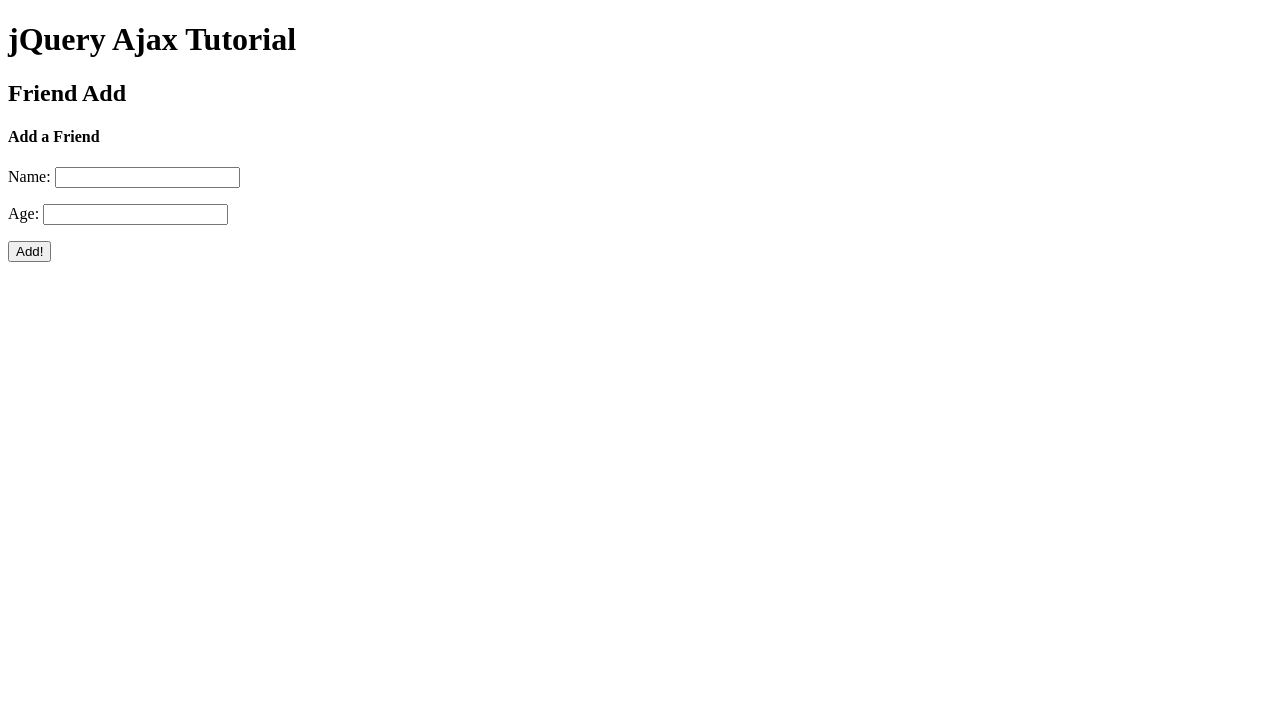
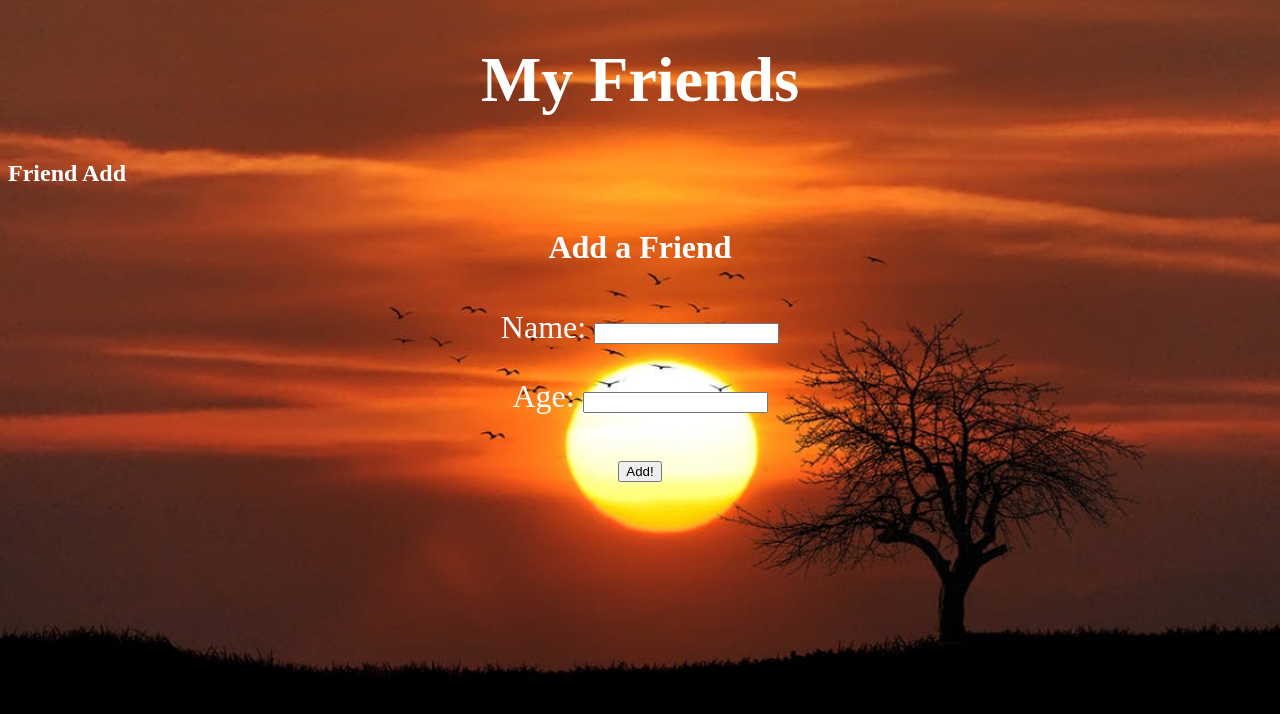
Before and after one commit to BenCook28/Friend-List, a website: page index.html in a window 1280 px wide. Drawn offline with nearby package versions, Linux system fonts and the light colour scheme; no server answers.

Commit message:
Added Styled Friends App

```diff
--- a/index.html
+++ b/index.html
@@ -1,20 +1,22 @@
 <!DOCTYPE html>
 <html>
 <head>
-	<title>Ajax Tutorial</title>
+	<title>My Friends</title>
 	<link rel="stylesheet" type="text/css" href="css/main.css">
 	<script type="text/javascript" src="https://code.jquery.com/jquery-2.2.4.min.js"></script>
     <script type="text/javascript" src="https://cdnjs.cloudflare.com/ajax/libs/jqueryui/1.11.4/jquery-ui.min.js"></script>
 </head>
 <body>
-	<h1>jQuery Ajax Tutorial</h1>
+	<h1 id="title">My Friends</h1>
 	<h2>Friend Add</h2>
 	<ul id="friends">
 	</ul>
-	<h4>Add a Friend</h4>
-	<p>Name: <input type="text" id="name"></p>
-	<p>Age: <input type="text" id="age"></p>
-	<button id="add-friend">Add!</button>
+	<div id="addHere">
+		<h4>Add a Friend</h4>
+		<p>Name: <input type="text" id="name"></p>
+		<p>Age: <input type="text" id="age"></p>
+		<button id="add-friend">Add!</button>
+	</div>
 	<!-- js files -->
 	<script type="text/javascript" src="js/ajax.js"></script>
 	<script type="text/javascript" src="https://cdnjs.cloudflare.com/ajax/libs/mustache.js/2.2.1/mustache.min.js"></script>
--- a/index.js
+++ b/index.js
@@ -1,9 +1,14 @@
+//we assign to the express variable the express node framework of the require node module
 var express = require('express');
+//app is a short substitute for the express framework
 var app     = express();
+//require grabs https, then makes a server
 var http	= require('http').Server(app);
 
+//static doesn't change the css and js files in the public folder
 app.use(express.static(__dirname + '/public'));
 
+//the express module
 app.get('/', function(req, res){
 	res.sendFile(__dirname + '/index.html');
 });
--- a/public/css/main.css
+++ b/public/css/main.css
@@ -0,0 +1,20 @@
+body {
+	background: #39150C url("sunset.jpg") no-repeat fixed top center;
+	-webkit-background-size: 100% 100%;
+	-moz-background-size: 100% 100%;
+	background-size: 100% 100%;
+	-o-background-size: 100% 100%;
+	color: #fff;
+}
+h1 h2 h4 p {
+	margin: auto;
+	text-align: center;
+}
+#title{
+	text-align: center;
+	font-size: 4em;
+}
+#addHere {
+	text-align: center;
+	font-size: 2em;
+}
```
Also changed, not shown: public/js/ajax.js (+5 -6 lines), img/sunset.jpg (added), public/css/img/sunset.jpg (added), public/css/sunset.jpg (added).
